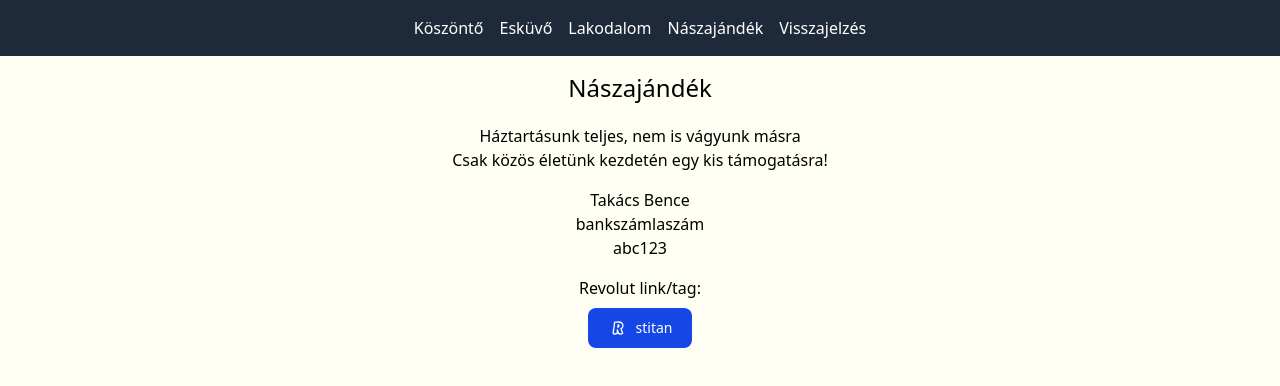
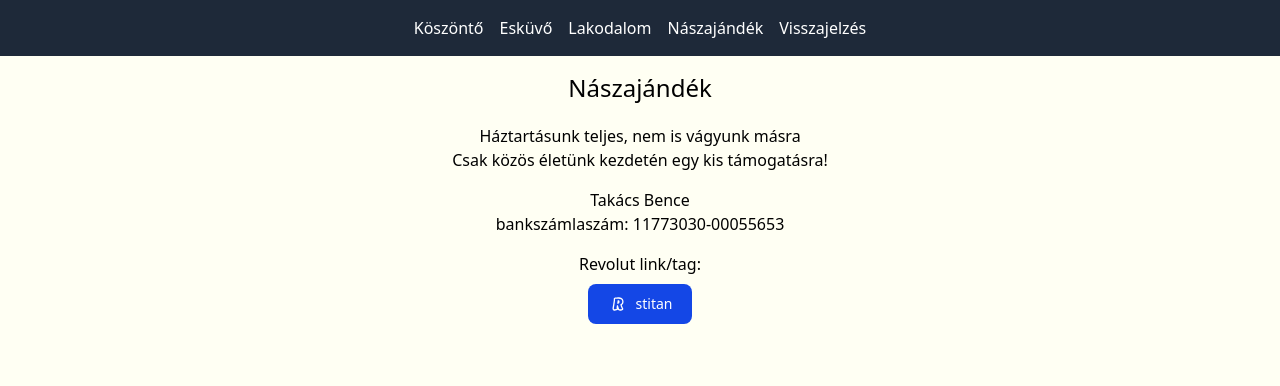
Before and after one commit to molnarbence/wedding-lb, a Nuxt app: page /naszajandek in a window 1280 px wide. Shown: the top 386 px of the page. Built offline with nearby package versions, Linux system fonts and the light colour scheme; a web font is replaced by a local one.

Commit message:
bankszámlaszám

```diff
--- a/pages/naszajandek.vue
+++ b/pages/naszajandek.vue
@@ -12,8 +12,7 @@
         </div>
         <div class="text-center">
           <h3>Takács Bence</h3>
-          <div>bankszámlaszám</div>
-          <div>abc123</div>
+          <div>bankszámlaszám: 11773030-00055653</div>
         </div>
         <div class="text-center">
           <h3>Revolut link/tag:</h3>
```
